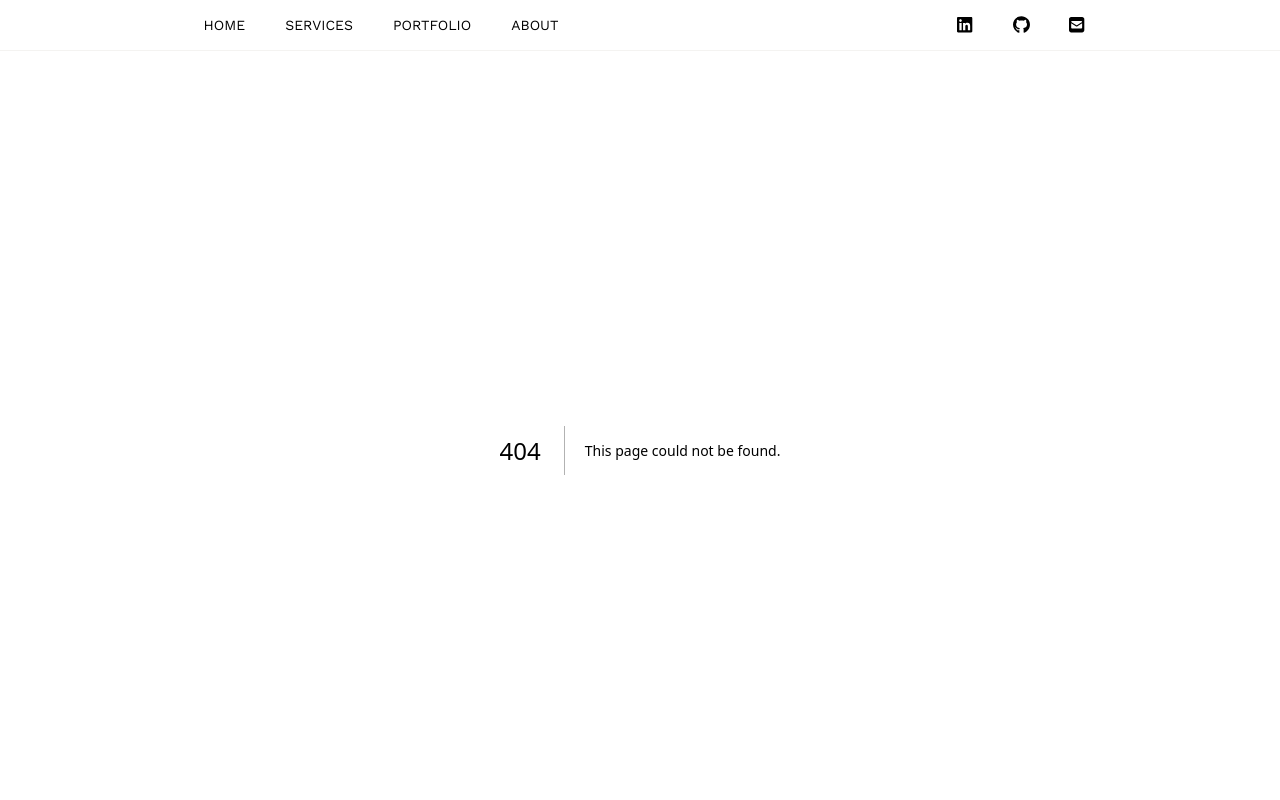
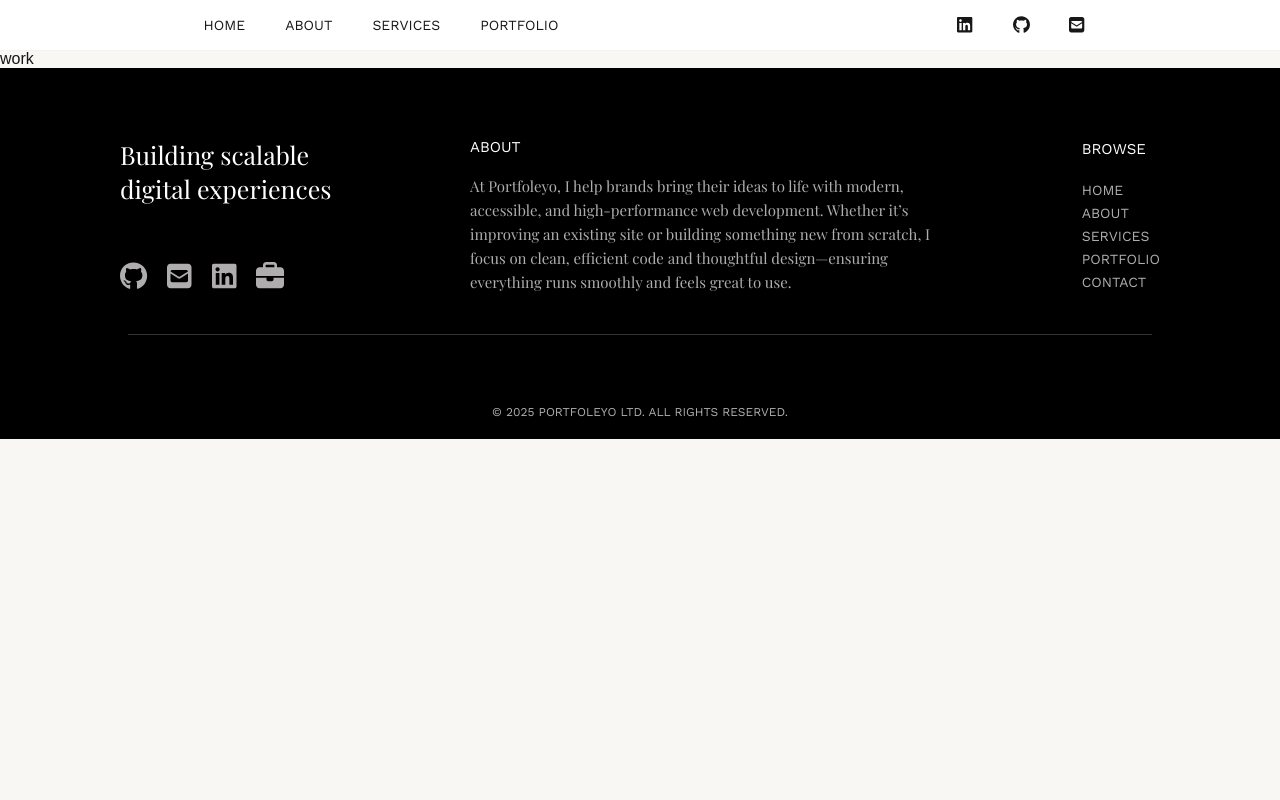
Before and after one commit to lindsayfoley/portfoleyo, a Next.js app: page /work in a window 1280 px wide. Before the commit this address had no page. Shown: the top 800 px of the page. Built offline with nearby package versions, Linux system fonts and the light colour scheme; a web font is replaced by a local one.

Commit message:
adding new page and tweaking footer styles on desktop

```diff
--- a/src/components/footer/footer.module.css
+++ b/src/components/footer/footer.module.css
@@ -92,7 +92,7 @@
         }
 
         .icons {
-            margin-top: 32px;
+            margin-top: 56px;
             justify-content: flex-start;
         }
 
--- a/src/components/footer/footer.tsx
+++ b/src/components/footer/footer.tsx
@@ -50,23 +50,27 @@ const Footer = () => (
       <div className={styles.mobileHidden}>
         <h5 className={styles.title}>About</h5>
         <p>
-          Portfoleyo provides bespoke development services with React,
-          TypeScript, and modern frameworks—helping brands build fast, scalable
-          digital products that are tailored to their unique needs, prioritising
-          accessibility, efficiency, and sustainable growth.
+          At Portfoleyo, I help brands bring their ideas to life with modern,
+          accessible, and high-performance web development. Whether it’s
+          improving an existing site or building something new from scratch, I
+          focus on clean, efficient code and thoughtful design—ensuring
+          everything runs smoothly and feels great to use.
         </p>
       </div>
       <div className={`${styles.pages} ${styles.mobileHidden}`}>
         <h5 className={styles.title}>Browse</h5>
         <ul className={styles.list}>
           <li>
+            <Link href="/">Home</Link>
+          </li>
+          <li>
+            <Link href="/about">About</Link>
+          </li>
+          <li>
             <Link href="/work#services">Services</Link>
           </li>
           <li>
             <Link href="/work#portfolio">Portfolio</Link>
-          </li>
-          <li>
-            <Link href="/about">About</Link>
           </li>
           <li>
             <Link href="/about#contact">Contact</Link>
--- a/src/components/nav/nav.tsx
+++ b/src/components/nav/nav.tsx
@@ -13,13 +13,13 @@ const Nav = () => {
             <Link href="/">Home</Link>
           </li>
           <li>
+            <Link href="/about">About</Link>
+          </li>
+          <li>
             <Link href="/work#services">Services</Link>
           </li>
           <li>
             <Link href="/work#portfolio">Portfolio</Link>
-          </li>
-          <li>
-            <Link href="/about">About</Link>
           </li>
         </ul>
       </div>
--- /dev/null
+++ b/src/pages/work.tsx
@@ -0,0 +1,3 @@
+export default function Work() {
+  return <>work</>;
+}
```
